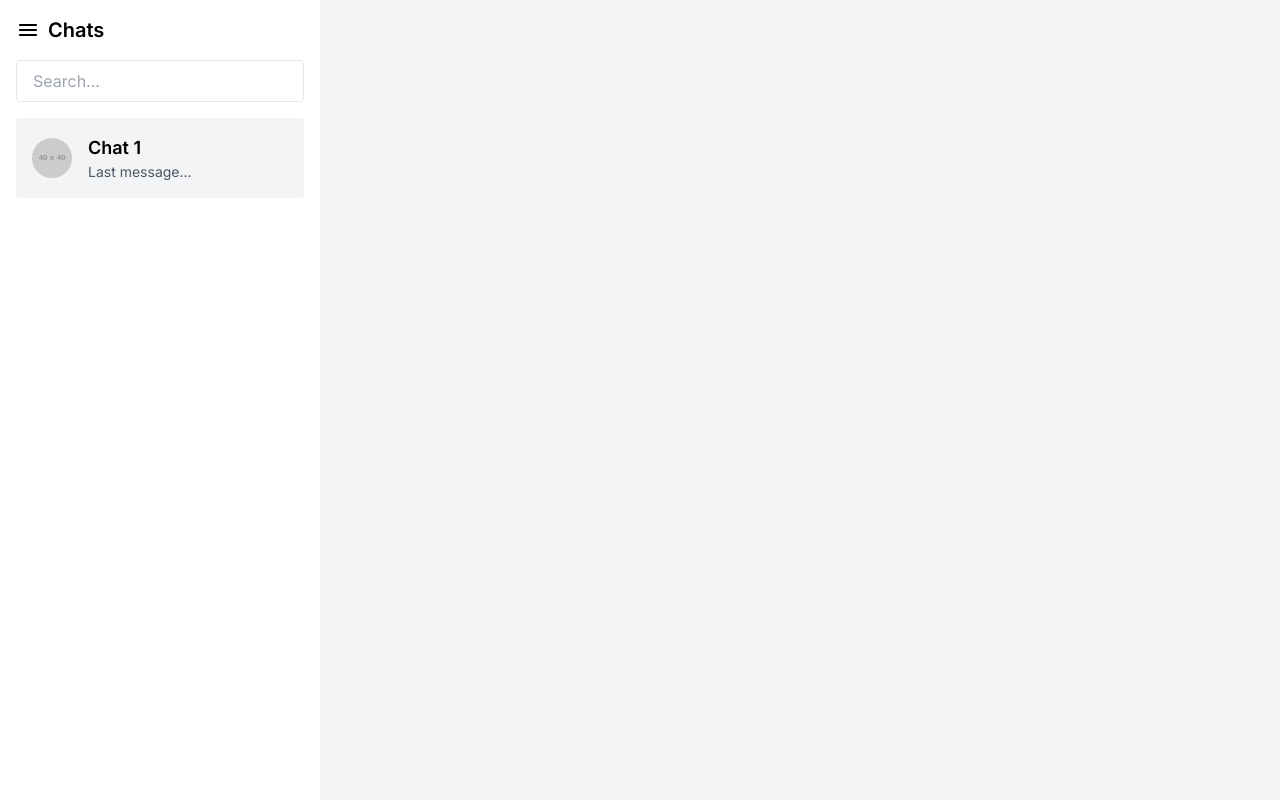
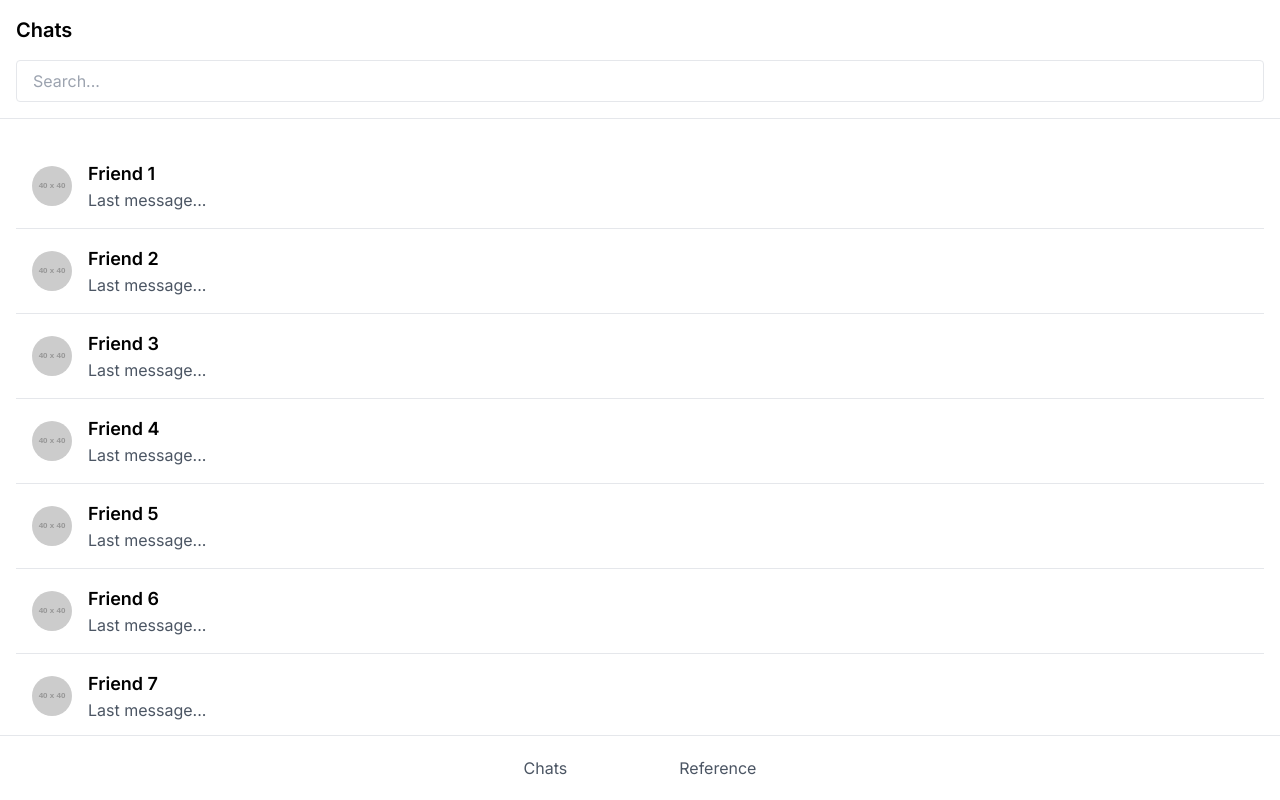
Before and after one commit to akvo/rag-doll, a Next.js app in the folder frontend/: page /chats in a window 1280 px wide. Built offline with nearby package versions, Linux system fonts and the light colour scheme.

Commit message:
[#11] Refine chat list section

```diff
--- a/frontend/src/app/chats/layout.js
+++ b/frontend/src/app/chats/layout.js
@@ -1,7 +1,11 @@
 import { ChatContextProvider } from "@/context";
 
 const ChatLayout = ({ children }) => {
-  return <ChatContextProvider>{children}</ChatContextProvider>;
+  return (
+    <ChatContextProvider>
+      <div className="flex h-screen bg-gray-100">{children}</div>
+    </ChatContextProvider>
+  );
 };
 
 export default ChatLayout;
--- a/frontend/src/app/chats/page.js
+++ b/frontend/src/app/chats/page.js
@@ -1,75 +1,11 @@
 "use client";
-import { useState } from "react";
 import { useChatContext } from "@/context/ChatContextProvider";
-import { ChatSidebar, ChatWindow } from "@/components";
+import { ChatWindow, ChatList } from "@/components";
 
 const Chats = () => {
   const { clientId } = useChatContext();
-  const [isSidebarOpen, setIsSidebarOpen] = useState(false);
 
-  const toggleSidebar = () => {
-    setIsSidebarOpen(!isSidebarOpen);
-  };
-
-  return (
-    <div className="flex h-screen bg-gray-100">
-      {/* Chat Sidebar */}
-      <ChatSidebar isSidebarOpen={isSidebarOpen} />
-
-      {/* Chat List */}
-      <div
-        className={`${
-          isSidebarOpen ? "sm:w-3/4" : "sm:w-full"
-        } md:w-1/4 bg-white p-4 overflow-y-scroll flex-shrink-0`}
-      >
-        <div className="flex items-center space-x-2 mb-4">
-          <button
-            onClick={toggleSidebar}
-            className="text-black focus:outline-none"
-          >
-            <svg
-              className="h-6 w-6 fill-current"
-              xmlns="http://www.w3.org/2000/svg"
-              viewBox="0 0 24 24"
-            >
-              <path d="M0 0h24v24H0z" fill="none" />
-              <path d="M4 18h16c.55 0 1-.45 1-1s-.45-1-1-1H4c-.55 0-1 .45-1 1s.45 1 1 1zm0-5h16c.55 0 1-.45 1-1s-.45-1-1-1H4c-.55 0-1 .45-1 1s.45 1 1 1zM3 7c0 .55.45 1 1 1h16c.55 0 1-.45 1-1s-.45-1-1-1H4c-.55 0-1 .45-1 1z" />
-            </svg>
-          </button>
-          <h2 className="text-xl font-semibold">Chats</h2>
-        </div>
-        <div className="mb-4">
-          <input
-            type="text"
-            placeholder="Search..."
-            className="w-full px-4 py-2 border rounded"
-          />
-        </div>
-        <ul>
-          <li className="mb-4">
-            <a
-              href="#"
-              className="flex items-center p-4 bg-gray-100 rounded hover:bg-gray-200"
-            >
-              <img
-                src="https://via.placeholder.com/40"
-                alt="User Avatar"
-                className="rounded-full mr-4"
-              />
-              <div>
-                <h3 className="text-lg font-semibold">Chat 1</h3>
-                <p className="text-sm text-gray-600">Last message...</p>
-              </div>
-            </a>
-          </li>
-          {/* Repeat for other chats */}
-        </ul>
-      </div>
-
-      {/* Chat Window */}
-      {clientId ? <ChatWindow /> : ""}
-    </div>
-  );
+  return clientId ? <ChatWindow /> : <ChatList />;
 };
 
 export default Chats;
--- /dev/null
+++ b/frontend/src/components/chats/ChatList.js
@@ -0,0 +1,67 @@
+"use client";
+
+import ChatTabs from "./ChatTabs";
+import { useChatDispatch } from "@/context/ChatContextProvider";
+
+const numbers = Array.from({ length: 10 }, (_, index) => index + 1);
+
+const ChatList = () => {
+  const chatDispatch = useChatDispatch();
+
+  const handleOnClickChat = (id) => {
+    chatDispatch({
+      type: "UPDATE",
+      payload: {
+        clientId: id,
+      },
+    });
+  };
+
+  return (
+    <div className="w-full bg-white p-4 overflow-y-scroll flex-shrink-0">
+      <div className="fixed top-0 left-0 right-0 bg-white border-b border-gray-200">
+        <div className="mx-auto p-4">
+          <div className="flex items-center space-x-2 mb-4">
+            <h2 className="text-xl font-semibold">Chats</h2>
+          </div>
+          <div>
+            <input
+              type="text"
+              placeholder="Search..."
+              className="w-full px-4 py-2 border rounded"
+            />
+          </div>
+        </div>
+      </div>
+
+      <div className="my-32 w-full">
+        {/* Chat List */}
+        <div className="bg-white overflow-hidden">
+          {numbers.map((x) => (
+            <div
+              key={x}
+              className="p-4 border-b border-gray-200 cursor-pointer"
+              onClick={(x) => handleOnClickChat(x)}
+            >
+              <div className="flex items-center">
+                <img
+                  src="https://via.placeholder.com/40"
+                  alt="User Avatar"
+                  className="rounded-full mr-4"
+                />
+                <div>
+                  <h3 className="text-lg font-semibold">Friend {x}</h3>
+                  <p className="text-gray-600">Last message...</p>
+                </div>
+              </div>
+            </div>
+          ))}
+        </div>
+      </div>
+
+      <ChatTabs />
+    </div>
+  );
+};
+
+export default ChatList;
--- a/frontend/src/components/chats/ChatSidebar.js
+++ /dev/null
@@ -1,55 +0,0 @@
-const ChatSidebar = ({ isSidebarOpen }) => {
-  return (
-    <div
-      className={`relative ${
-        isSidebarOpen ? "w-1/4" : "hidden"
-      } bg-gray-800 text-white p-4 overflow-hidden transition-all duration-300`}
-    >
-      {/* Sidebar Header */}
-      <div className="flex justify-between items-center mb-4">
-        <div className="flex items-center space-x-2">
-          <img
-            src="https://via.placeholder.com/50"
-            alt="User Avatar"
-            className="rounded-full"
-          />
-          <div>
-            <h2 className="text-lg font-semibold">Username</h2>
-            <p className="text-sm">Status</p>
-          </div>
-        </div>
-      </div>
-      {/* Sidebar Navigation */}
-      <nav>
-        <ul>
-          <li className="mb-2">
-            <a
-              href="#"
-              className="flex items-center px-4 py-2 text-gray-200 hover:bg-gray-700 rounded"
-            >
-              <span>Chats</span>
-            </a>
-          </li>
-          <li className="mb-2">
-            <a
-              href="#"
-              className="flex items-center px-4 py-2 text-gray-200 hover:bg-gray-700 rounded"
-            >
-              <span>Contacts</span>
-            </a>
-          </li>
-          <li className="mb-2">
-            <a
-              href="#"
-              className="flex items-center px-4 py-2 text-gray-200 hover:bg-gray-700 rounded"
-            >
-              <span>Settings</span>
-            </a>
-          </li>
-        </ul>
-      </nav>
-    </div>
-  );
-};
-
-export default ChatSidebar;
--- /dev/null
+++ b/frontend/src/components/chats/ChatTabs.js
@@ -0,0 +1,18 @@
+const ChatTabs = () => {
+  return (
+    <div className="fixed bottom-0 left-0 right-0 bg-white border-t border-gray-200">
+      <div className="max-w-7xl mx-auto px-4 sm:px-6 lg:px-8">
+        <div className="flex justify-center items-center space-x-20 h-16">
+          <button className="px-4 py-2 text-gray-600 hover:text-gray-800">
+            Chats
+          </button>
+          <button className="px-4 py-2 text-gray-600 hover:text-gray-800">
+            Reference
+          </button>
+        </div>
+      </div>
+    </div>
+  );
+};
+
+export default ChatTabs;
--- a/frontend/src/components/index.js
+++ b/frontend/src/components/index.js
@@ -1,4 +1,4 @@
 export { default as LoginPageTitle } from "./auth/LoginPageTitle";
 export { default as Header } from "./layout/Header";
-export { default as ChatSidebar } from "./chats/ChatSidebar";
 export { default as ChatWindow } from "./chats/ChatWindow";
+export { default as ChatList } from "./chats/ChatList";
```
